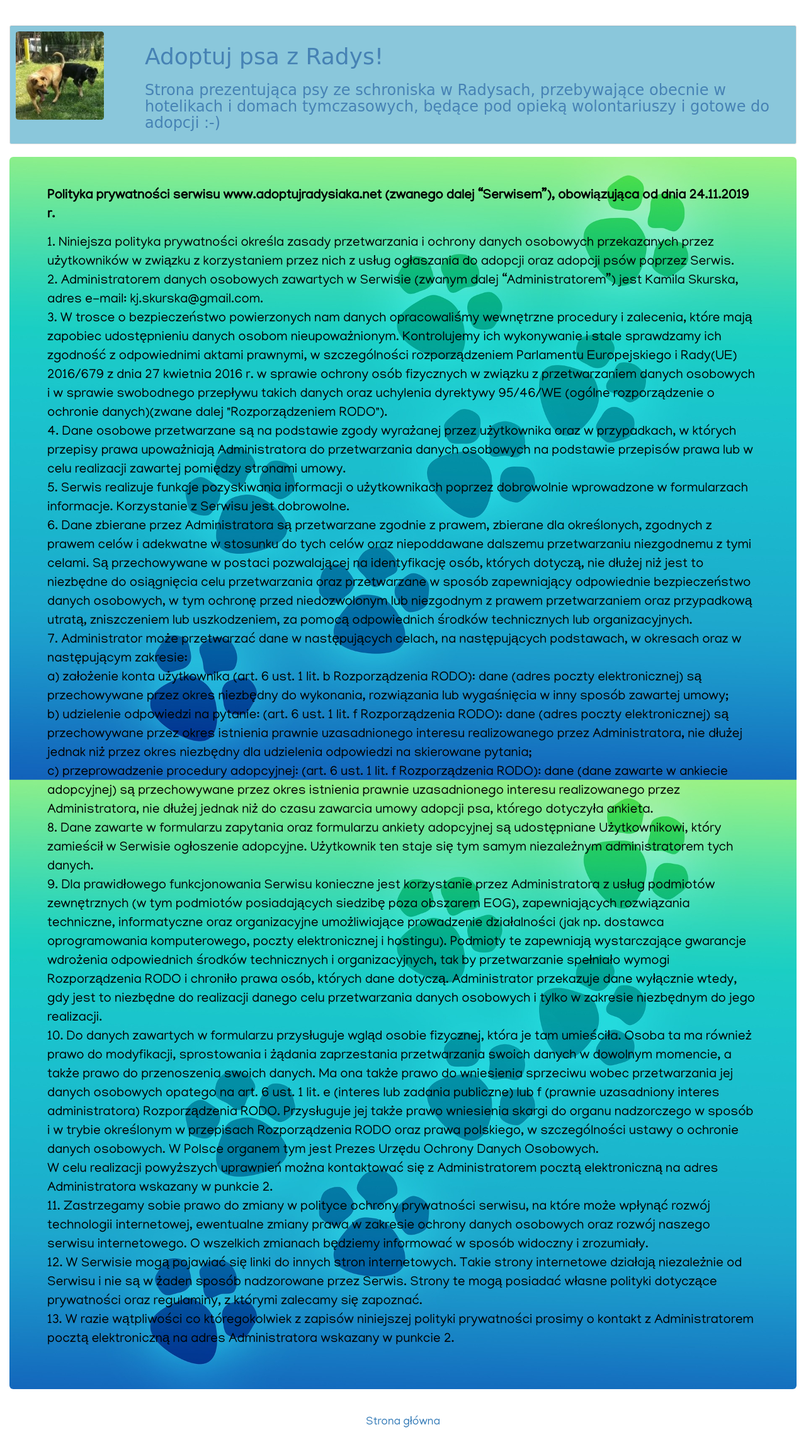
After one commit to Kadabu/Serwis_adopcyjny, a Django app: page /polityka_prywatnosci/ in a window 1280 px wide. The commit adds this page. Shown: the whole page at 63% size. Run offline with Django 3.2, Linux system fonts and the light colour scheme; some libraries are stand-ins or nearby versions; some web fonts are replaced.

Commit message:
Privacy.html

```diff
--- a/serwis_adopcyjny/adopcje/templates/adoption_form.html
+++ b/serwis_adopcyjny/adopcje/templates/adoption_form.html
@@ -22,4 +22,8 @@
     Twój telefon: {{ form.phone }}</br>
     <input type="submit" value="Wyślij" class="btn btn-default">
   </form>
+  <p>
+    Wypełnienie formularza oznacza wyrażenie zgody na przetwarzanie podanych w formularzu danych osobowych w celu przeprowadzenia procedury adopcyjnej. Tutaj dowiesz się, kto i jak przetwarza Twoje dane:</br>
+    <a href="/polityka_prywatnosci">Polityka prywatności</a>
+  </p>
 {% endblock %}
--- a/serwis_adopcyjny/adopcje/templates/dogs.html
+++ b/serwis_adopcyjny/adopcje/templates/dogs.html
@@ -19,7 +19,8 @@
           <li><a href="/moje_psy/">Twoje ogłoszenia</a></li>
           <li><a href="/wyloguj/">Wyloguj</a></li>
         {% endif %}
-        <li><a href="/o_nas">O nas</li>
+        <li><a href="/o_nas">O nas</a></li>
+        <li><a href="/polityka_prywatnosci">Polityka prywatności</a></li>
       </ul>
     </div>
   </nav>
--- a/serwis_adopcyjny/adopcje/templates/message.html
+++ b/serwis_adopcyjny/adopcje/templates/message.html
@@ -7,4 +7,8 @@
     Twój e-mail: {{ form.e_mail }}</br>
     <input type="submit" value="Wyślij" class="btn btn-default">
   </form>
+  <p>
+    Wypełnienie formularza oznacza wyrażenie zgody na przetwarzanie podanych w formularzu danych osobowych w celu odpowiedzi na Twoje pytanie. Tutaj dowiesz się, kto i jak przetwarza Twoje dane:</br>
+    <a href="/polityka_prywatnosci">Polityka prywatności</a>
+  </p>
 {% endblock %}
--- /dev/null
+++ b/serwis_adopcyjny/adopcje/templates/privacy.html
@@ -0,0 +1,28 @@
+{% extends "base.html" %}
+
+{% block content %}
+  <p>
+    <strong>Polityka prywatności serwisu www.adoptujradysiaka.net (zwanego dalej “Serwisem”), obowiązująca od dnia 24.11.2019 r.</strong></br>
+  </p>
+  <p>
+    1. Niniejsza polityka prywatności określa zasady przetwarzania i ochrony danych osobowych przekazanych przez użytkowników w związku z korzystaniem przez nich z usług ogłaszania do adopcji oraz adopcji psów poprzez Serwis.</br>
+    2. Administratorem danych osobowych zawartych w Serwisie (zwanym dalej “Administratorem”) jest Kamila Skurska, adres e-mail: kj.skurska@gmail.com.</br>
+    3. W trosce o bezpieczeństwo powierzonych nam danych opracowaliśmy wewnętrzne procedury i zalecenia, które mają zapobiec udostępnieniu danych osobom nieupoważnionym. Kontrolujemy ich wykonywanie i stale sprawdzamy ich zgodność z odpowiednimi aktami prawnymi, w szczególności  rozporządzeniem Parlamentu Europejskiego i Rady(UE) 2016/679 z dnia 27 kwietnia 2016 r. w sprawie ochrony osób fizycznych w związku z przetwarzaniem danych osobowych i w sprawie swobodnego przepływu takich danych oraz uchylenia dyrektywy 95/46/WE (ogólne rozporządzenie o ochronie danych)(zwane dalej "Rozporządzeniem RODO").</br>
+    4. Dane osobowe przetwarzane są na podstawie zgody wyrażanej przez użytkownika oraz w przypadkach, w których przepisy prawa upoważniają Administratora do przetwarzania danych osobowych na podstawie przepisów prawa lub w celu realizacji zawartej pomiędzy stronami umowy.</br>
+    5. Serwis realizuje funkcje pozyskiwania informacji o użytkownikach poprzez dobrowolnie wprowadzone w formularzach informacje. Korzystanie z Serwisu jest dobrowolne.</br>
+    6. Dane zbierane przez Administratora są przetwarzane zgodnie z prawem, zbierane dla określonych, zgodnych z prawem celów i  adekwatne w stosunku do tych celów oraz niepoddawane dalszemu przetwarzaniu niezgodnemu z tymi celami. Są przechowywane w postaci pozwalającej na identyfikację osób, których dotyczą, nie dłużej niż jest to niezbędne do osiągnięcia celu przetwarzania oraz przetwarzane w sposób zapewniający odpowiednie bezpieczeństwo danych osobowych, w tym ochronę przed niedozwolonym lub niezgodnym z prawem przetwarzaniem oraz przypadkową utratą, zniszczeniem lub uszkodzeniem, za pomocą
+    odpowiednich środków technicznych lub organizacyjnych.</br>
+    7. Administrator może przetwarzać dane w następujących celach, na następujących podstawach, w okresach oraz w następującym zakresie:</br>
+    a) założenie konta użytkownika (art. 6 ust. 1 lit. b Rozporządzenia RODO): dane (adres poczty elektronicznej) są przechowywane przez okres niezbędny do wykonania, rozwiązania lub wygaśnięcia w inny sposób zawartej umowy;</br>
+    b) udzielenie odpowiedzi na pytanie: (art. 6 ust. 1 lit. f Rozporządzenia RODO): dane (adres poczty elektronicznej) są przechowywane przez okres istnienia prawnie uzasadnionego interesu realizowanego przez Administratora, nie dłużej jednak niż przez okres niezbędny dla udzielenia
+    odpowiedzi na skierowane pytania;</br>
+    c) przeprowadzenie procedury adopcyjnej: (art. 6 ust. 1 lit. f Rozporządzenia RODO): dane (dane zawarte w ankiecie adopcyjnej) są przechowywane przez okres istnienia prawnie uzasadnionego interesu realizowanego przez Administratora, nie dłużej jednak niż do czasu zawarcia umowy adopcji psa, którego dotyczyła ankieta.</br>
+    8. Dane zawarte w formularzu zapytania oraz formularzu ankiety adopcyjnej są udostępniane Użytkownikowi, który zamieścił w Serwisie ogłoszenie adopcyjne. Użytkownik ten staje się tym samym niezależnym administratorem tych danych.</br>
+    9. Dla prawidłowego funkcjonowania Serwisu konieczne jest korzystanie przez Administratora z usług podmiotów zewnętrznych (w tym podmiotów posiadających siedzibę poza obszarem EOG), zapewniających rozwiązania techniczne, informatyczne oraz organizacyjne umożliwiające prowadzenie działalności (jak np. dostawca oprogramowania komputerowego, poczty elektronicznej i hostingu). Podmioty te zapewniają wystarczające gwarancje wdrożenia odpowiednich środków technicznych i organizacyjnych, tak by przetwarzanie spełniało wymogi Rozporządzenia RODO i chroniło prawa osób, których dane dotyczą. Administrator przekazuje dane wyłącznie wtedy, gdy jest to niezbędne do realizacji danego celu przetwarzania danych osobowych i tylko w zakresie niezbędnym do jego realizacji.</br>
+    10. Do danych zawartych w formularzu przysługuje wgląd osobie fizycznej, która je tam umieściła. Osoba ta ma również prawo do modyfikacji, sprostowania i żądania zaprzestania przetwarzania swoich danych w dowolnym momencie, a także prawo do przenoszenia swoich danych. Ma ona także prawo do wniesienia sprzeciwu wobec przetwarzania jej danych osobowych opatego na   art. 6 ust. 1 lit. e (interes lub zadania publiczne) lub f (prawnie uzasadniony interes administratora) Rozporządzenia RODO. Przysługuje jej także prawo wniesienia skargi do organu nadzorczego w sposób i w trybie określonym w przepisach Rozporządzenia RODO oraz prawa polskiego, w szczególności ustawy o ochronie danych osobowych. W Polsce organem tym jest Prezes Urzędu Ochrony Danych Osobowych.</br>
+    W celu realizacji powyższych uprawnień można kontaktować się z Administratorem pocztą elektroniczną na adres Administratora wskazany w punkcie 2.</br>
+    11. Zastrzegamy sobie prawo do zmiany w polityce ochrony prywatności serwisu, na które może wpłynąć rozwój technologii internetowej, ewentualne zmiany prawa w zakresie ochrony danych osobowych oraz rozwój naszego serwisu internetowego. O wszelkich zmianach będziemy informować w sposób widoczny i zrozumiały.</br>
+    12. W Serwisie mogą pojawiać się linki do innych stron internetowych. Takie strony internetowe działają niezależnie od Serwisu i nie są w żaden sposób nadzorowane przez Serwis. Strony te mogą posiadać własne polityki dotyczące prywatności oraz regulaminy, z którymi zalecamy się zapoznać.</br>
+    13. W razie wątpliwości co któregokolwiek z zapisów niniejszej polityki prywatności prosimy o kontakt z Administratorem pocztą elektroniczną na adres Administratora wskazany w punkcie 2.</br>
+  </p>
+{% endblock %}
--- a/serwis_adopcyjny/adopcje/templates/user_form.html
+++ b/serwis_adopcyjny/adopcje/templates/user_form.html
@@ -12,4 +12,8 @@
     E-mail:  {{ form.email }}</br>
     <input type="submit" value="Wyślij" class="btn btn-default">
   </form>
+  <p>
+     Wypełnienie formularza oznacza wyrażenie zgody na przetwarzanie podanych w formularzu danych osobowych w celu utworzenia konta użytkownika. Tutaj dowiesz się, kto i jak przetwarza Twoje dane:</br>
+     <a href="/polityka_prywatnosci">Polityka prywatności</a>
+  </p>
 {% endblock %}
--- a/serwis_adopcyjny/adopcje/views.py
+++ b/serwis_adopcyjny/adopcje/views.py
@@ -108,6 +108,11 @@ class ReadMoreView(TemplateView):
     def get_context_data(self):
         message = "Opis w budowie"
         return {'message': message}
+
+
+class PrivacyView(TemplateView):
+
+    template_name = 'privacy.html'
 
 
 class DogView(View):
--- a/serwis_adopcyjny/serwis_adopcyjny/urls.py
+++ b/serwis_adopcyjny/serwis_adopcyjny/urls.py
@@ -32,6 +32,7 @@ urlpatterns = [
     url('^', include('django.contrib.auth.urls')),
     path('', MainView.as_view(), name='main-page'),
     path('o_nas/', ReadMoreView.as_view(), name='main-page'),
+    path('polityka_prywatnosci/', PrivacyView.as_view()),
     path('pies/<int:id>/', DogView.as_view(), name='dog'),
     path('dodaj/', AddDog.as_view()),
     path('edytuj/<int:id>/', EditDog.as_view()),
```
Also changed, not shown: serwis_adopcyjny/serwis_adopcyjny/settings.py (+11 -4 lines).
